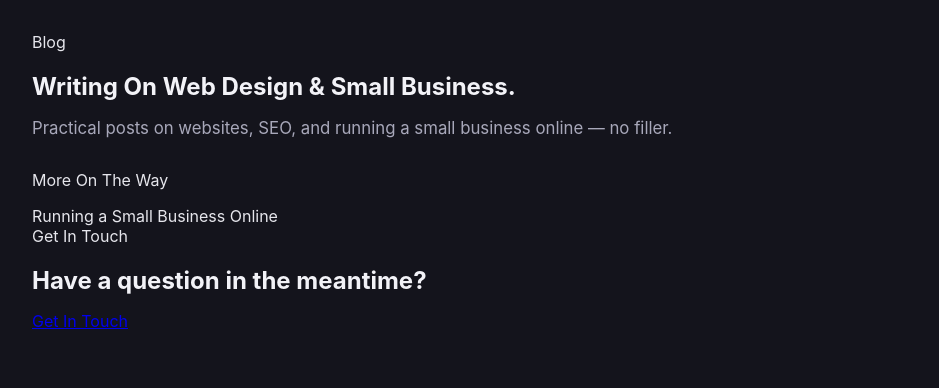
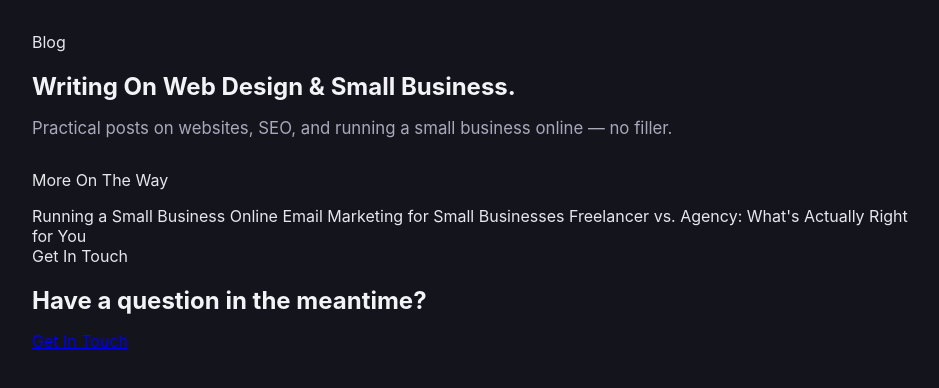
Before and after one commit to DrowsyCoded/Help-Desk, a Flask app: template freelance_site/templates/blog.html in a window 1280 px wide. Shown: the part 53-441 px from the top of the page, without its empty margins (158-1097 px from the left). Run offline with Flask 3, Linux system fonts and the light colour scheme; the template is opened without the code that fills it, so the values that code supplies are empty.

Commit message:
Refresh the blog's More On The Way topic list
Only one teaser tag was left after recent posts got published. Added
two new upcoming topics to fill it back out.

Co-Authored-By: WOZCODE <contact@withwoz.com>

```diff
--- a/freelance_site/templates/blog.html
+++ b/freelance_site/templates/blog.html
@@ -27,6 +27,8 @@
       <p class="eyebrow">More On The Way</p>
       <div class="topic-tags">
         <span class="topic-tag">Running a Small Business Online</span>
+        <span class="topic-tag">Email Marketing for Small Businesses</span>
+        <span class="topic-tag">Freelancer vs. Agency: What's Actually Right for You</span>
       </div>
     </div>
   </div>
```
